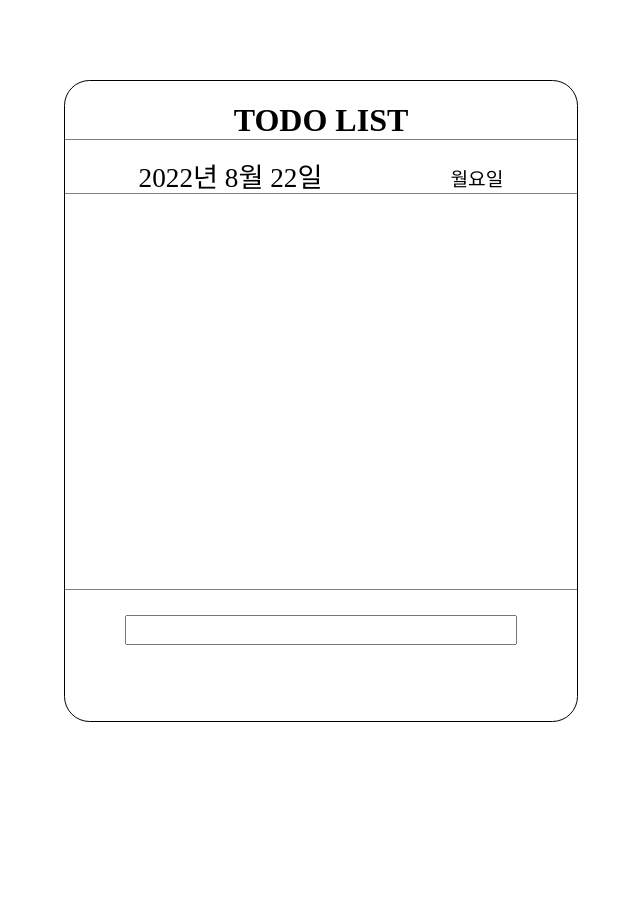
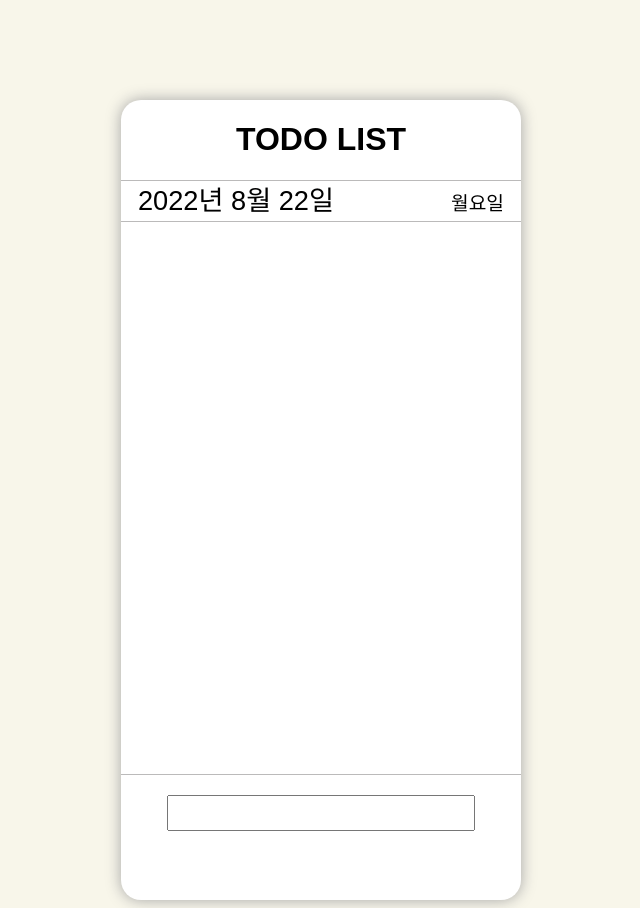
Before and after one commit to Collection50/TODO-LIST, a website: page index.html in a window 1280 px wide. Shown: the whole page, without its empty margins (319-959 px from the left). Before the commit the page ends 800 px from the top, so only its background shows below. Drawn offline with Linux system fonts and the light colour scheme.

Commit message:
style: background color, fonts
Add background color, fonts

```diff
--- a/App.css
+++ b/App.css
@@ -8,30 +8,44 @@
   margin: 0 auto;
 } */
 
+body {
+  background-color: #f8f6ea;
+  font-family: 'Jua', sans-serif;
+}
+
 .root {
-  border: 1px solid black;
-  border-radius: 2vw;
-  width: 40vw;
-  height: 80vh;
+  /* border: 1px solid black; */
+
+  border-radius: 20px;
+  box-shadow: 0 0 15px rgb(165, 165, 165);
+
+  width: 400px;
+  /* width: 40vh; */
+  height: 800px;
+  /* height: 80vh; */
+
   display: flex;
   flex-direction: column;
-  margin-top: 10vh;
+
+  /* margin-top: 10vh; */
+  margin-top: 100px;
   background-color: white;
 }
 
 .header {
   /* border: 1px solid black; */
-  width: 40vw;
-  height: 14vh;
+  /* width: 40vw;
+  height: 14vh; */
+  width: 400px;
+  height: 140px;
   display: inherit;
   flex-direction: column;
-  border-bottom: 1px solid gray;
 }
 
 h1 {
   text-align: center;
   /* border: 1px solid gray; */
-  border-bottom: 1px solid gray;
+  /* border-bottom: 1px solid gray; */
 }
 
 div {
@@ -43,54 +57,77 @@ div {
   /* border: inherit; */
   display: flex;
   text-align: center;
-  height: 4vh;
+  /* height: 4vh; */
+  height: 40px;
+  border-bottom: 1px solid rgb(187, 186, 186);
+  border-top: 1px solid rgb(187, 186, 186);
+  margin: 0;
 }
 
 .text__year-month-day {
-  border: inherit;
+  /* border: inherit; */
   font-size: 1.7rem;
-  line-height: 4vh;
-  margin-right: 10vw;
+  /* line-height: 4vh; */
+  line-height: 40px;
+  /* margin-right: 10vw; */
+  margin-right: 100px;
 }
 
 .text__day-of-week {
   /* border: inherit; */
   font-size: 1.2rem;
-  line-height: 4.5vh;
+  /* line-height: 4.5vh; */
+  line-height: 45px;
 }
 
 /* Boards */
 .list__todo {
   /* border: 1px solid black; */
-  width: 36vw;
-  height: 60vh;
+  /* width: 36vw;
+  height: 60vh; */
+  width: 300px;
+  height: 600px;
   overflow: auto;
-  padding: 2vw;
+  /* padding: 2vw; */
+  padding: 50px;
 }
 
 .todo__item {
-  border: 1px solid black;
+  /* border: 1px solid black; */
   display: flex;
   justify-content: center;
-  margin-bottom: 0.5vh;
+  /* margin-bottom: 0.5vh; */
+  margin-bottom: 5px;
 }
 
 .todo {
-  border: 1px solid black;
+  /* border: 1px solid black; */
+  border-radius: 20px;
   cursor: pointer;
-  width: 30vw;
+  /* width: 30vw; */
+  width: 250px;
   height: auto;
-  line-height: 3vh;
+  /* line-height: 3vh; */
+  line-height: 30px;
   font-size: 1.2em;
 }
 
+.todo:hover {
+  box-shadow: 0 0 30px rgb(211, 211, 211);
+}
+
 .button-delete {
-  width: 1.5em;
-  height: 1.5em;
+  /* border: 1px solid black; */
+  /* width: 2vh;
+  height: 2vh; */
+  width: 20px;
+  height: 20px;
   cursor: pointer;
-  border: 1px solid black;
-  border-radius: 1em;
+  /* border-radius: 1em; */
+  border-radius: 10px;
   background-color: rgb(230, 135, 135);
+  /* margin: 0.5vh; */
+  margin-top: 4px;
 }
 
 .checked {
@@ -100,14 +137,24 @@ div {
 
 /* INPUT */
 .input-area {
-  width: 36vw;
-  height: 14vh;
-  border-top: 1px solid gray;
-  padding: 2vw;
+  /* width: 36vw;
+  height: 14vh; */
+  width: 400px;
+  height: 140px;
+  border-top: 1px solid rgb(187, 186, 186);
+  /* padding: 2vw; */
+
+  padding-top: 20px;
 }
 
 .input__todo {
-  width: 30vw;
-  height: 3vh;
+  /* width: 30vw;
+  height: 3vh; */
+  width: 300px;
+  height: 30px;
   font-size: 1.2rem;
 }
+
+.input__todo::placeholder {
+  font-family: 'Jua', sans-serif;
+}
```
